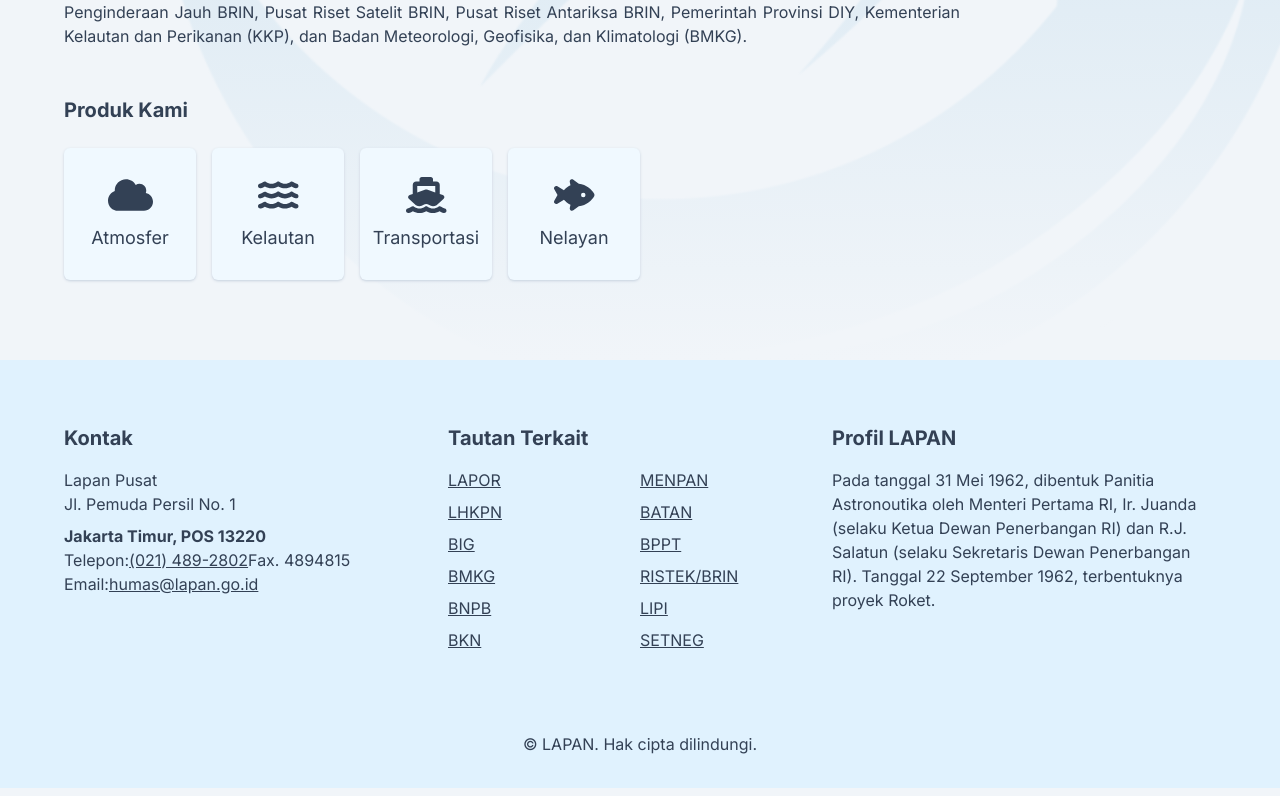
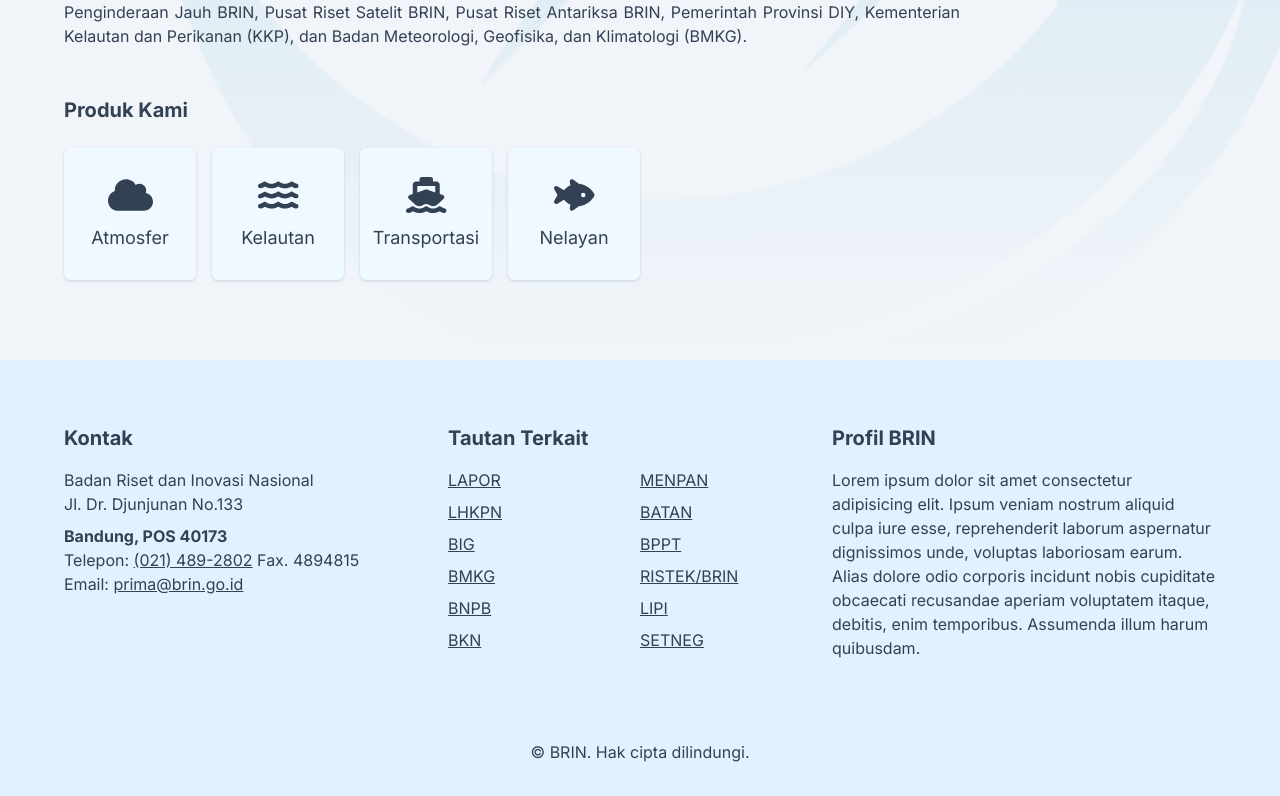
Before and after one commit to syahdaromansyah/sistem-embaran-maritim-v5, a React (Vite) app: page / in a window 1280 px wide. Shown: the part 382-1178 px from the top of the page. Built offline with nearby package versions, Linux system fonts and the light colour scheme.

Commit message:
feat: update Semar page footer React component content

```diff
--- a/src/components/semar-page-footer/Footer.tsx
+++ b/src/components/semar-page-footer/Footer.tsx
@@ -10,30 +10,30 @@ export default function SemarPageFooter() {
             <section className="mb-10 md:mb-0 md:flex-1">
               <h3 className="mb-4 text-xl font-bold">Kontak</h3>
               <address className="not-italic">
-                <p>Lapan Pusat</p>
-                <p className="mb-2">Jl. Pemuda Persil No. 1</p>
+                <p>Badan Riset dan Inovasi Nasional</p>
+                <p className="mb-2">Jl. Dr. Djunjunan No.133</p>
                 <p>
-                  <strong>Jakarta Timur, POS 13220</strong>
+                  <strong>Bandung, POS 40173</strong>
                 </p>
 
                 <p>
-                  Telepon:
+                  Telepon:{' '}
                   <a
                     href="tel:+620214892802"
                     className="underline transition duration-300 focus:outline-none focus:ring focus:ring-sky-300 focus:ring-offset-2 focus:ring-offset-sky-100"
                   >
                     (021) 489-2802
-                  </a>
+                  </a>{' '}
                   Fax. 4894815
                 </p>
 
                 <p>
-                  Email:
+                  Email:{' '}
                   <a
                     href="mailto:humas@lapan.go.id"
                     className="underline transition duration-300 focus:outline-none focus:ring focus:ring-sky-300 focus:ring-offset-2 focus:ring-offset-sky-100"
                   >
-                    humas@lapan.go.id
+                    prima@brin.go.id
                   </a>
                 </p>
               </address>
@@ -49,17 +49,19 @@ export default function SemarPageFooter() {
 
             {/* Footer LAPAN Profile */}
             <section className="mb-10 md:mb-0 md:flex-1">
-              <h3 className="mb-4 text-xl font-bold">Profil LAPAN</h3>
+              <h3 className="mb-4 text-xl font-bold">Profil BRIN</h3>
               <p>
-                Pada tanggal 31 Mei 1962, dibentuk Panitia Astronoutika oleh
-                Menteri Pertama RI, Ir. Juanda (selaku Ketua Dewan Penerbangan
-                RI) dan R.J. Salatun (selaku Sekretaris Dewan Penerbangan RI).
-                Tanggal 22 September 1962, terbentuknya proyek Roket.
+                Lorem ipsum dolor sit amet consectetur adipisicing elit. Ipsum
+                veniam nostrum aliquid culpa iure esse, reprehenderit laborum
+                aspernatur dignissimos unde, voluptas laboriosam earum. Alias
+                dolore odio corporis incidunt nobis cupiditate obcaecati
+                recusandae aperiam voluptatem itaque, debitis, enim temporibus.
+                Assumenda illum harum quibusdam.
               </p>
             </section>
           </div>
 
-          <p className="text-center">&copy; LAPAN. Hak cipta dilindungi.</p>
+          <p className="text-center">&copy; BRIN. Hak cipta dilindungi.</p>
         </div>
       </div>
     </footer>
```
